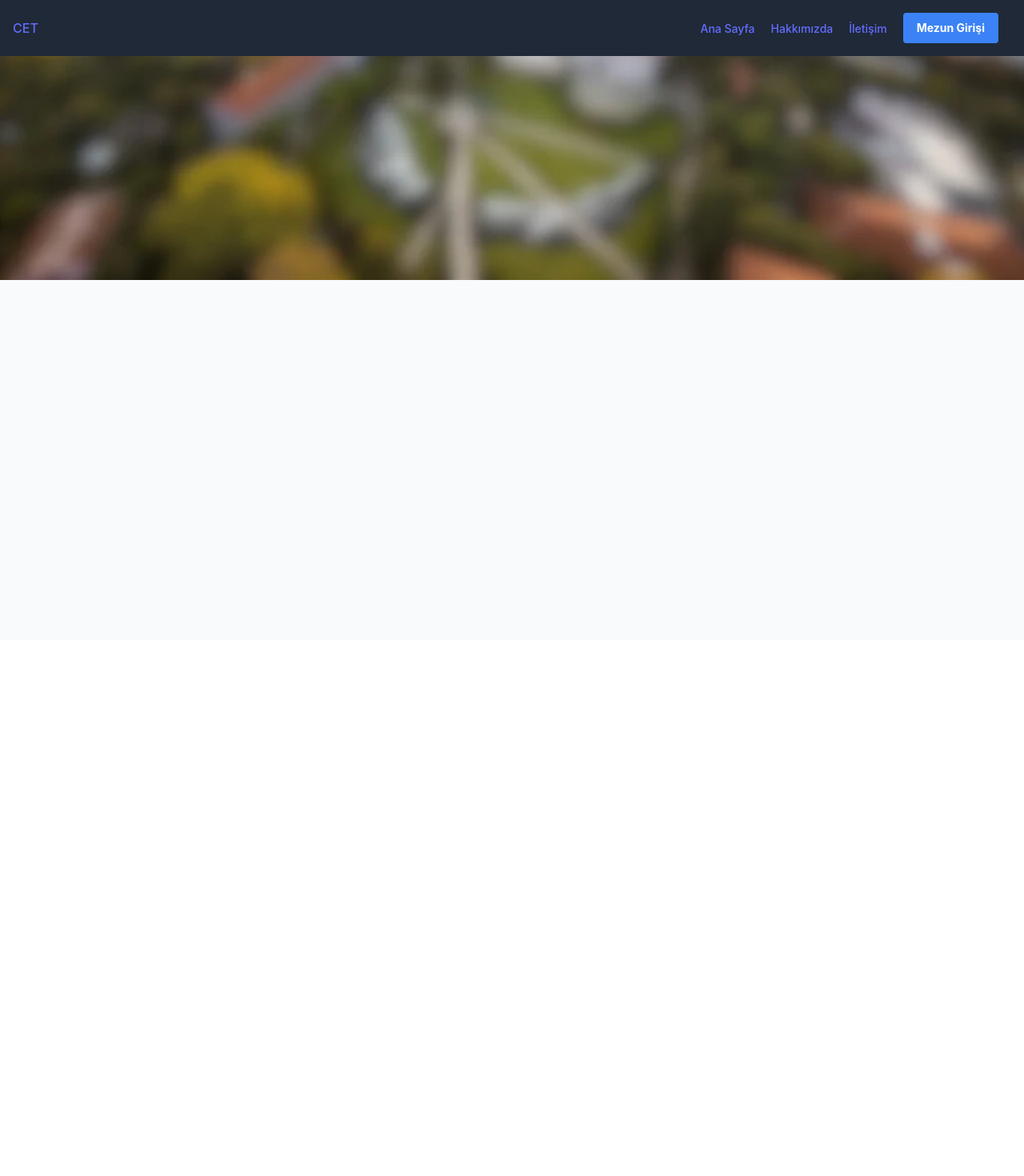
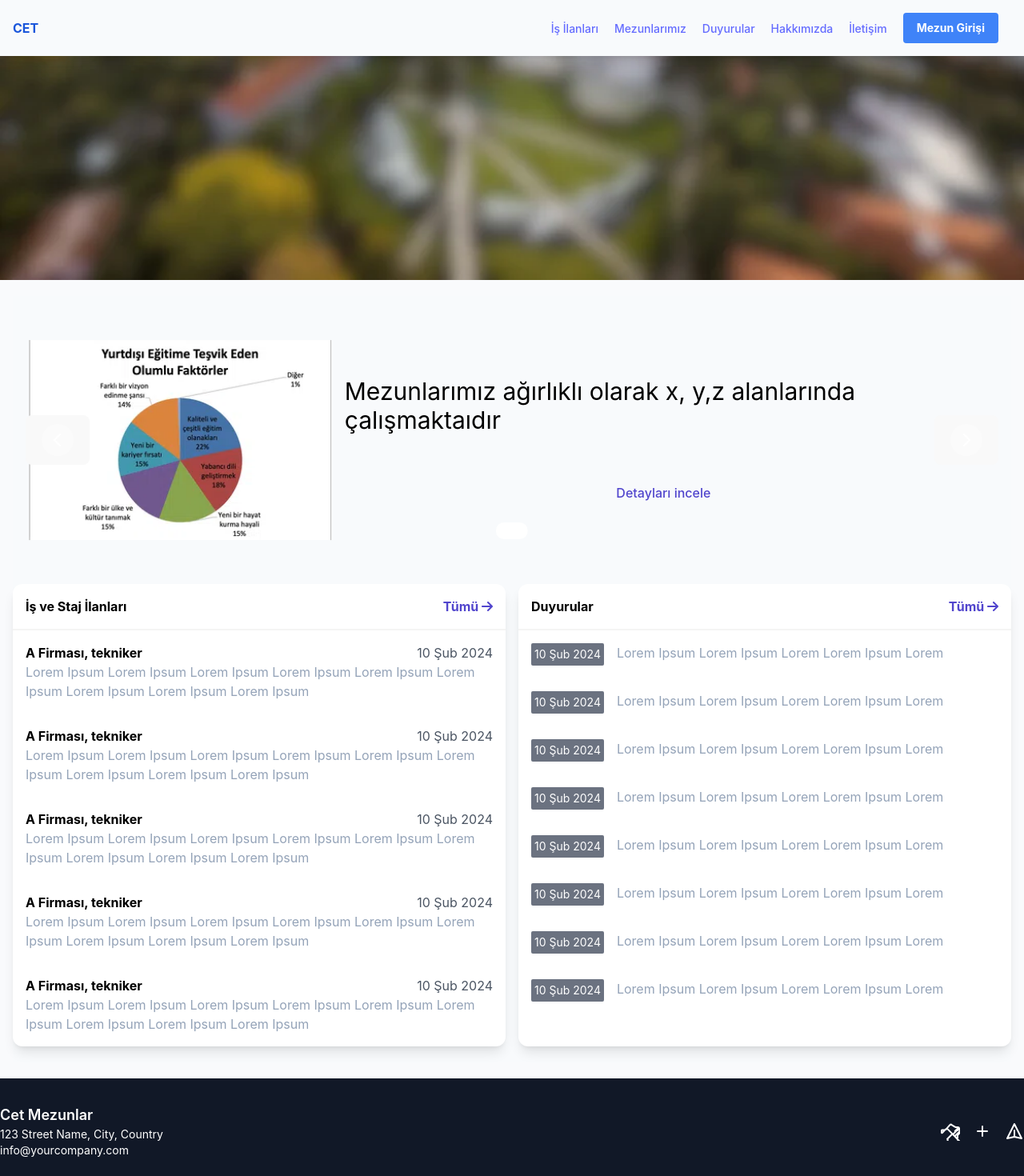
Before and after one commit to yunusyavuz16/Cet.Alumni.Frontend, a React (Vite) app: page /home in a window 1280 px wide. Shown: the top 1470 px of the page at 80% size. Before the commit the page ends 800 px from the top, so only its background shows below. Built offline with nearby package versions, Linux system fonts and the light colour scheme.

Commit message:
home page and footer

```diff
--- a/package.json
+++ b/package.json
@@ -16,6 +16,7 @@
     "@fortawesome/free-solid-svg-icons": "^6.5.1",
     "@fortawesome/react-fontawesome": "^0.2.0",
     "@reduxjs/toolkit": "^2.2.1",
+    "flowbite-react": "^0.7.6",
     "react": "^18.2.0",
     "react-dom": "^18.2.0",
     "react-redux": "^9.1.0",
--- a/src/index.css
+++ b/src/index.css
@@ -73,5 +73,5 @@ button:focus-visible {
 }
 
 .w-1320 {
-  width: 1320px;
+  max-width: 1320px;
 }
--- /dev/null
+++ b/src/layout/MasterLayout/Footer/index.tsx
@@ -0,0 +1,67 @@
+import React from 'react';
+
+const Footer = () => {
+  return (
+    <footer className="bg-gray-900 text-white py-8">
+      <div className="container mx-auto flex justify-between items-center">
+        <div className="text-center sm:text-left">
+          <p className="text-lg font-semibold">Cet Mezunlar</p>
+          <p className="text-sm">123 Street Name, City, Country</p>
+          <p className="text-sm">info@yourcompany.com</p>
+        </div>
+        <div className="flex space-x-4">
+          <a href="#" className="text-white hover:text-gray-400">
+            <svg
+              xmlns="http://www.w3.org/2000/svg"
+              className="h-6 w-6"
+              fill="none"
+              viewBox="0 0 24 24"
+              stroke="currentColor"
+            >
+              <path
+                strokeLinecap="round"
+                strokeLinejoin="round"
+                strokeWidth={2}
+                d="M17.657 12l4.243-4.243a.5.5 0 00-.353-.854h-2.829a2 2 0 01-1.414-.586L14 4.343a2 2 0 00-2.828 0L6.343 9.9a2 2 0 01-1.415.585H1.5a.5.5 0 00-.5.5v2.828a.5.5 0 00.854.354L6 9.657a2 2 0 012.828 0l4.95 4.95a2 2 0 002.83 0l4.95-4.95a2 2 0 012.828 0l4.95 4.95a2 2 0 000-2.828l-4.243-4.243a.5.5 0 00-.854.354v2.828a2 2 0 01-.586 1.414l-4.95 4.95a2 2 0 00-.001 2.83l4.95 4.95a2 2 0 01.586 1.415v2.828a.5.5 0 00.5.5h2.828a.5.5 0 00.354-.854l-4.243-4.243a2 2 0 00-2.828 0l-4.95 4.95a2 2 0 01-2.83 0l-4.95-4.95a2 2 0 000-2.83l4.95-4.95a2 2 0 012.828 0l4.243 4.243a.5.5 0 00.854-.353v-2.828a2 2 0 01.586-1.415l4.95-4.95a2 2 0 000-2.828L17.657 12z"
+              />
+            </svg>
+          </a>
+          <a href="#" className="text-white hover:text-gray-400">
+            <svg
+              xmlns="http://www.w3.org/2000/svg"
+              className="h-6 w-6"
+              fill="none"
+              viewBox="0 0 24 24"
+              stroke="currentColor"
+            >
+              <path
+                strokeLinecap="round"
+                strokeLinejoin="round"
+                strokeWidth={2}
+                d="M12 6v6m0 0v6m0-6h6m-6 0H6"
+              />
+            </svg>
+          </a>
+          <a href="#" className="text-white hover:text-gray-400">
+            <svg
+              xmlns="http://www.w3.org/2000/svg"
+              className="h-6 w-6"
+              fill="none"
+              viewBox="0 0 24 24"
+              stroke="currentColor"
+            >
+              <path
+                strokeLinecap="round"
+                strokeLinejoin="round"
+                strokeWidth={2}
+                d="M12 19l9 2-9-18-9 18 9-2zm0 0v-8"
+              />
+            </svg>
+          </a>
+        </div>
+      </div>
+    </footer>
+  );
+};
+
+export default Footer;
--- a/src/layout/MasterLayout/Navbar/index.tsx
+++ b/src/layout/MasterLayout/Navbar/index.tsx
@@ -10,16 +10,18 @@ const Navbar: React.FC<{
   toggleNavbar: () => void;
 }> = ({ children, toggleNavbar }) => {
   return (
-    <nav className="bg-gray-800 sticky top-0">
+    <nav className="bg-slate-50 sticky top-0 z-50 shadow-lg">
       <div className="container mx-auto px-4 w-1320">
         <div className="flex justify-between items-center py-4">
-          <div className="text-white font-bold">
-            <a href="#">CET</a>
+          <div>
+            <a className="text-blue-700 font-bold" href="#">
+              CET
+            </a>
           </div>
           <div className="md:hidden">
             <button
               type="button"
-              className="text-white hover:text-gray-300 focus:outline-none focus:text-gray-300"
+              className="text-indigo-700 hover:text-white hover:bg-blue-700 focus:outline-none focus:text-gray-300"
               onClick={toggleNavbar}
             >
               <ToggleIcon />
--- a/src/layout/MasterLayout/Navbar/navbar.json
+++ b/src/layout/MasterLayout/Navbar/navbar.json
@@ -1,7 +1,9 @@
 {
   "true": {
     "links": [
-      { "name": "Ana Sayfa", "type": "link" },
+      { "name": "İş İlanları", "type": "link" },
+      { "name": "Mezunlarımız", "type": "link" },
+      { "name": "Duyurular", "type": "link" },
       { "name": "Hakkımızda", "type": "link" },
       { "name": "İletişim", "type": "link" },
       { "name": "İlan Girişi", "type": "button" }
@@ -9,7 +11,9 @@
   },
   "false": {
     "links": [
-      { "name": "Ana Sayfa", "type": "link" },
+      { "name": "İş İlanları", "type": "link" },
+      { "name": "Mezunlarımız", "type": "link" },
+      { "name": "Duyurular", "type": "link" },
       { "name": "Hakkımızda", "type": "link" },
       { "name": "İletişim", "type": "link" },
       { "name": "Mezun Girişi", "type": "button" }
--- a/src/layout/MasterLayout/index.tsx
+++ b/src/layout/MasterLayout/index.tsx
@@ -7,6 +7,7 @@ import NavbarItemContainer from "./Navbar/NavbarItemContainer";
 import { connect } from "react-redux";
 import { mapStateToPropsAuth } from "../../store/slices/authSlice";
 import "./index.css";
+import Footer from "./Footer";
 
 interface IMasterLayout {
   isAuthenticated: boolean;
@@ -56,12 +57,15 @@ const MasterLayout = (props: IMasterLayout) => {
             handleLoginVisibility={handleLoginVisibility}
           />
         </Navbar>
-        <div className="d-flex w-full relative">
+        <div className="flex w-full relative">
           <div className="img-container" />
         </div>
-        <div className="d-flex justify-center w-1320">
-          <Outlet />
+        <div className="container mx-auto px-4 w-1320">
+          <div className="flex justify-between items-center ">
+            <Outlet />
+          </div>
         </div>
+        <Footer />
       </div>
     </Suspense>
   );
--- a/src/navigation/AppRoutes.tsx
+++ b/src/navigation/AppRoutes.tsx
@@ -1,9 +1,7 @@
 import { lazy } from "react";
 import { connect } from "react-redux";
 import { Navigate, Route, Routes } from "react-router-dom";
-import {
-  mapStateToPropsAuth
-} from "../store/slices/authSlice";
+import { mapStateToPropsAuth } from "../store/slices/authSlice";
 
 const PublicRoutes = lazy(() => import("./PublicRoutes"));
 const MasterLayout = lazy(() => import("../layout/MasterLayout"));
--- a/src/navigation/PublicRoutes.tsx
+++ b/src/navigation/PublicRoutes.tsx
@@ -1,17 +1,16 @@
-import { Route, Routes } from 'react-router-dom'
-import HomePage from '../pages/HomePage'
+import { Route, Routes } from "react-router-dom";
+import { lazy } from "react";
+
+//
+
+const HomePage = lazy(() => import("../pages/HomePage"));
 
 const PublicRoutes = () => {
-    return (
-        <Routes>
-            <Route element={<div></div>}>
-                <Route path='home' element={<HomePage />} />
-                {/* <Route path='registration' element={<Registration />} />
-                <Route path='forgot-password' element={<ForgotPassword />} />
-                <Route index element={<Login />} /> */}
-            </Route>
-        </Routes>
-    )
-}
+  return (
+    <Routes>
+      <Route path="home" element={<HomePage />} />
+    </Routes>
+  );
+};
 
-export default PublicRoutes
+export default PublicRoutes;
--- a/src/pages/HomePage/index.tsx
+++ b/src/pages/HomePage/index.tsx
@@ -1,10 +1,111 @@
+import { faArrowRight } from "@fortawesome/free-solid-svg-icons";
+import { FontAwesomeIcon } from "@fortawesome/react-fontawesome";
+import { Carousel } from "flowbite-react";
+
 const HomePage = () => {
-    return (
-        <div>A</div>
-    )
+  return (
+    <div className="h-full w-full bg-inherit bg-slate-50 my-5">
+      <div className=" sm:h-64 xl:h-80 2xl:h-96  w-full my-5 py-4 shadow-gray-50">
+        <Carousel slideInterval={5000}>
+          <div className="flex bg-blue-gray-50 h-100 p-5">
+            <div>
+              <img
+                src="./img/boun-alumni.webp"
+                alt="Alumni"
+                width={"400px"}
+                height={"auto"}
+              />
+            </div>
+            <div className="flex justify-around items-center flex-col p-4">
+              <span className="text-black text-3xl">
+                Mezunlarımız ağırlıklı olarak x, y,z alanlarında çalışmaktaıdır
+              </span>
+              <div className="">
+                <a className="text-indigo-700">Detayları incele</a>
+              </div>
+            </div>
+          </div>
+        </Carousel>
+      </div>
+      <div className="flex gap-4 items-stretch mb-5  flex-col lg:flex-row">
+        <JobCard />
+        <AnnouncementCard />
+      </div>
+    </div>
+  );
+};
+
+function JobRow({}) {
+  return (
+    <div className="flex flex-col  p-4 hover:bg-slate-100">
+      <div className="flex justify-between">
+        <span className="text-black font-bold">A Firması, tekniker</span>
+        <span className="text-gray-600">10 Şub 2024</span>
+      </div>
+      <div>
+        <span className="text-slate-400">
+          Lorem Ipsum Lorem Ipsum Lorem Ipsum Lorem Ipsum Lorem Ipsum Lorem
+          Ipsum Lorem Ipsum Lorem Ipsum Lorem Ipsum{" "}
+        </span>
+      </div>
+    </div>
+  );
 }
 
+function JobCard({}) {
+  return (
+    <div className="lg:w-1/2 bg-white shadow-lg rounded-xl ">
+      <div className="flex justify-between p-4 border-b-2 border-b-stone-100">
+        <span className="text-black  font-bold">İş ve Staj İlanları</span>
+        <a className="text-indigo-700  cursor-pointer font-bold">
+          {"Tümü "} <FontAwesomeIcon icon={faArrowRight} />
+        </a>
+      </div>
+      {/* body iş ilanları tarih isim ve açıklama */}
+      <JobRow />
+      <JobRow />
+      <JobRow />
+      <JobRow />
+      <JobRow />
+    </div>
+  );
+}
 
+function AnnouncementCard({}) {
+  return (
+    <div className="lg:w-1/2 bg-white shadow-lg rounded-xl ">
+      <div className="flex justify-between p-4 border-b-2 border-b-stone-100">
+        <span className="text-black  font-bold">Duyurular</span>
+        <a className="text-indigo-700  cursor-pointer font-bold">
+          {"Tümü "} <FontAwesomeIcon icon={faArrowRight} />
+        </a>
+      </div>
+      {/* body iş ilanları tarih isim ve açıklama */}
+      <AnnouncementRow />
+      <AnnouncementRow />
+      <AnnouncementRow />
+      <AnnouncementRow />
+      <AnnouncementRow />
+      <AnnouncementRow />
+      <AnnouncementRow />
+      <AnnouncementRow />
+    </div>
+  );
+}
 
+function AnnouncementRow({}) {
+  return (
+    <div className="flex flex-col  p-4 hover:bg-slate-100">
+      <div className="flex gap-4 justify-start">
+        <span className="text-white p-1 bg-gray-500 text-sm rounded-sm">
+          10 Şub 2024
+        </span>
+        <span className="text-slate-400">
+          Lorem Ipsum Lorem Ipsum Lorem Lorem Ipsum Lorem
+        </span>
+      </div>
+    </div>
+  );
+}
 
 export default HomePage;
--- a/tailwind.config.js
+++ b/tailwind.config.js
@@ -3,10 +3,10 @@ export default {
   content: [
     "./index.html",
     "./src/**/*.{js,ts,jsx,tsx}",
+    "node_modules/flowbite-react/lib/esm/**/*.js",
   ],
-  theme: {
-
-  },
-
-  plugins: [],
+  theme: {},
+  plugins: [
+    require("flowbite/plugin"),
+  ],
 }
```
Also changed, not shown: public/img/boun-alumni.webp (added), 1 other file (tests, documents, lock files or other folders).
